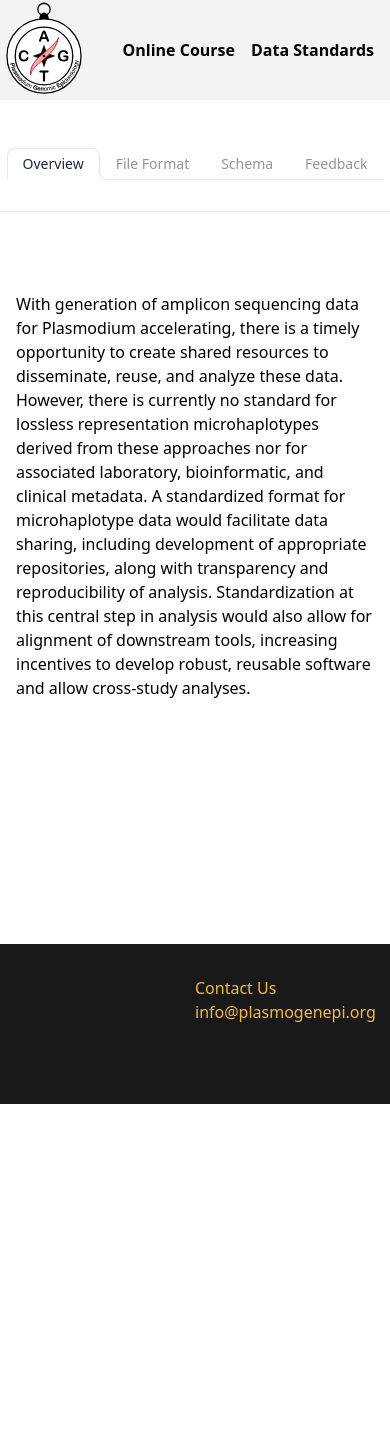
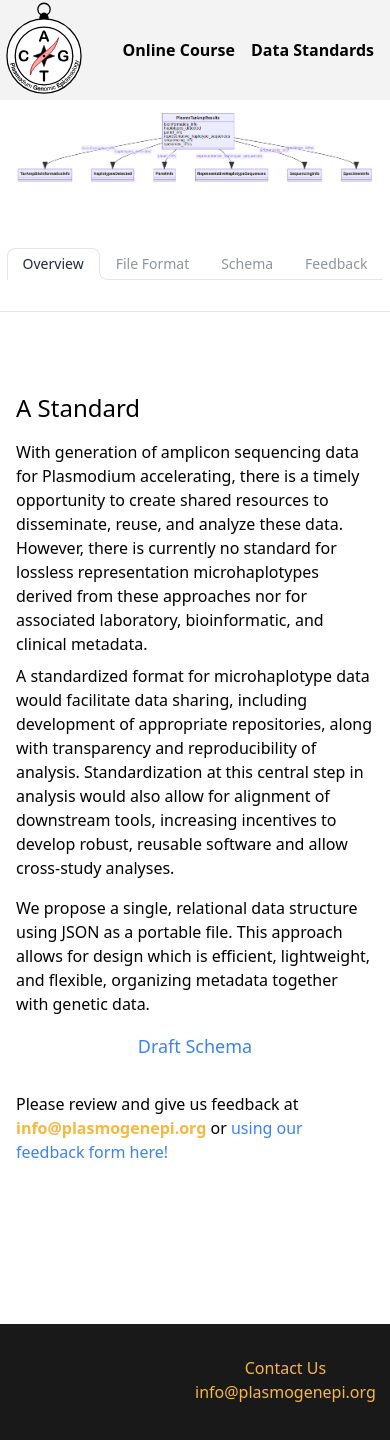
Before and after one commit to PlasmoGenEpi/plasmogenepi-website, a Next.js app: page /DataStandards in a window 390 px wide. Shown: the top 1440 px of the page. Before the commit the page ends 1104 px from the top, so only its background shows below. Built offline with nearby package versions, Linux system fonts and the light colour scheme.

Commit message:
changes to Outline && DataStandards

```diff
--- a/app/(Layout)/DataStandards/page.tsx
+++ b/app/(Layout)/DataStandards/page.tsx
@@ -3,13 +3,23 @@
 import AmpliconFileFormat from "@/app/components/DataStandards/Markdown/AmpliconFileFormat";
 import AmpliconFileFormatIntroduction from "@/app/components/DataStandards/Markdown/AmpliconFileFormatIntroduction";
 import MissionStatement from "@/app/components/DataStandards/MissionStatement";
+import Image from "next/image";
 import Link from "next/link";
 import { useState } from "react";
 
 export default function DataStandards() {
   const [page, setPage] = useState(0);
   return (
-    <div className="">
+    <div className="flex flex-col">
+      <div className="mx-auto px-4">
+        <Image
+          alt="schema"
+          src="/graph2.png"
+          width={1200}
+          height={700}
+          className=""
+        />
+      </div>
       <div className="mx-auto max-w-4xl py-12">
         <div className="tabs  justify-center">
           <a
@@ -17,7 +27,7 @@ export default function DataStandards() {
               setPage(0);
             }}
             className={
-              page === 0 ? "tab-active tab tab-lifted " : "tab tab-lifted pl-4"
+              page === 0 ? "tab tab-active tab-lifted " : "tab tab-lifted pl-4"
             }
           >
             Overview
@@ -27,7 +37,7 @@ export default function DataStandards() {
               setPage(1);
             }}
             className={
-              page === 1 ? "tab-active tab tab-lifted" : "tab tab-lifted"
+              page === 1 ? "tab tab-active tab-lifted" : "tab tab-lifted"
             }
           >
             File Format
@@ -37,7 +47,7 @@ export default function DataStandards() {
               setPage(2);
             }}
             className={
-              page === 2 ? "tab-active tab tab-lifted" : "tab tab-lifted"
+              page === 2 ? "tab tab-active tab-lifted" : "tab tab-lifted"
             }
           >
             Schema
@@ -47,7 +57,7 @@ export default function DataStandards() {
               setPage(3);
             }}
             className={
-              page === 3 ? "tab-active tab tab-lifted" : "tab tab-lifted"
+              page === 3 ? "tab tab-active tab-lifted" : "tab tab-lifted"
             }
           >
             Feedback
--- a/app/(Layout)/OnlineCourse/page.tsx
+++ b/app/(Layout)/OnlineCourse/page.tsx
@@ -1,71 +1,40 @@
 import Accordion from "@/app/components/Accordion";
 import Logo from "@/app/components/Logo";
 import Opening from "@/app/components/OnlineCourse/Opening";
-// &ndash;
-const pages: { id: number; content: string[]; title: string }[] = [
-  {
-    id: 0,
-    content: [],
-    title: "M0 - Malaria 101 - A prelude to Genetic Surveillance",
-  },
-  {
-    id: 0,
-    content: [],
-    title: "M1 - Malaria Epidemiology and Surveillance",
-  },
-  {
-    id: 0,
-    content: [],
-    title: "M2 - Basics of Malaria Genetic Surveillance",
-  },
-  {
-    id: 0,
-    content: [],
-    title: "M3 - Drug and Diagnostic Resistance",
-  },
-  {
-    id: 0,
-    content: [],
-    title: "M4 - Genetic Data Generation, Interpretation, and Applications",
-  },
-  {
-    id: 0,
-    content: [],
-    title:
-      "M5 - Using Genetic Diversity and Relatedness to Evaluate Transmission",
-  },
-  {
-    id: 0,
-    content: [],
-    title: "M6 - Study Design for Malaria Genetic Surveillance, Part 1 - Study",
-  },
-  {
-    id: 0,
-    content: [],
-    title: "Design and Sampling",
-  },
-  {
-    id: 0,
-    content: [],
-    title:
-      "M4.2 - Study Design for Malaria Genetic Surveillance, Part 2 - Power and Sample Size",
-  },
-  {
-    id: 0,
-    content: [],
-    title:
-      "M4.3 - Study Design for Malaria Genetic Surveillance, Part 3 - Connectivity and Importation",
-  },
-  {
-    id: 0,
-    content: [],
-    title: "M7 - Interpreting Results and Making Policy Recommendations",
-  },
-];
+import Link from "next/link";
 
 export default function OnlineCourse() {
   return (
     <div className="mx-4 max-w-6xl py-12 pb-80 md:mx-auto">
+      <div className=" grid pb-12 md:grid-cols-2">
+        <div className="flex text-center">
+          <div className="my-auto">
+            <h2 className="mb-4 text-2xl">Get Started on the Course</h2>
+            <p className="hidden md:block">
+              Follow the links to the right to get started with your Sleuthing &
+              Surveillance exercises.
+            </p>
+            <p className="md:hidden">
+              Follow the links below to get started with your Sleuthing &
+              Surveillance exercises.
+            </p>
+          </div>
+        </div>
+        <div className="flex flex-col gap-12 text-center md:mt-8">
+          <Link
+            href="https://rise.articulate.com/share/YNOwF89jtNTsz3q9YcC0xAJewoNCWqFy#/"
+            className="mx-auto w-fit rounded-lg bg-[#F3B941] px-2 py-4 text-xl font-bold text-[white]"
+          >
+            Genotype Sleuthing with SNPs and Microhaplotypes
+          </Link>
+          <Link
+            className="mx-auto w-fit rounded-lg bg-[#F3B941] px-2 py-4 text-xl font-bold text-[white]"
+            href="https://rise.articulate.com/share/6TCn8pd8EYNv9SYxpWmN4VSjs5JsWjJV#/"
+          >
+            M2 - Basics of Malaria Genetic Surveillance
+          </Link>
+        </div>
+      </div>
       <div className="">
         <Opening />
       </div>
--- a/app/components/Accordion.tsx
+++ b/app/components/Accordion.tsx
@@ -19,7 +19,11 @@ export default function Accordion({
         }}
         className={openPage === 0 ? "collapse collapse-open" : "collapse"}
       >
-        <div className="collapse-title text-2xl font-medium">
+        <div
+          className={
+            "collapse-title cursor-pointer text-2xl font-medium text-black"
+          }
+        >
           <h2 className=" text-2xl font-bold">
             {" "}
             Malaria 101 &ndash; A Prelude to Genetic Surveillance{" "}
@@ -257,7 +261,7 @@ export default function Accordion({
       >
         <div className="collapse-title text-2xl font-medium">
           <h2 className=" text-2xl font-bold">
-            M6 - Study Design for Malaria Genetic Surveillance, Part 1 - Study
+            M6 - Study Design for Malaria Genetic Surveillance
           </h2>
         </div>
         <div className="collapse-content px-8">
@@ -316,7 +320,7 @@ export default function Accordion({
           </ul>
         </div>
       </div>
-      <div
+      {/* <div
         onClick={(e) => {
           // console.log("hi", idx);
           setOpenPage(8);
@@ -370,7 +374,7 @@ export default function Accordion({
             <li className="list-disc">2 activites (20 minutes)</li>
           </ul>
         </div>
-      </div>
+      </div> */}
       <div
         onClick={(e) => {
           // console.log("hi", idx);
--- a/app/components/DataStandards/MissionStatement.tsx
+++ b/app/components/DataStandards/MissionStatement.tsx
@@ -1,19 +1,49 @@
+import Link from "next/link";
+
 export default function MissionStatement() {
   return (
-    <div className="mx-4">
-      <p>
+    <div className="mx-4 pb-40">
+      <h2 className="mb-4 text-2xl font-medium">A Standard</h2>
+      <p className="mb-2">
         With generation of amplicon sequencing data for Plasmodium accelerating,
         there is a timely opportunity to create shared resources to disseminate,
         reuse, and analyze these data. However, there is currently no standard
         for lossless representation microhaplotypes derived from these
         approaches nor for associated laboratory, bioinformatic, and clinical
-        metadata. A standardized format for microhaplotype data would facilitate
-        data sharing, including development of appropriate repositories, along
-        with transparency and reproducibility of analysis. Standardization at
-        this central step in analysis would also allow for alignment of
-        downstream tools, increasing incentives to develop robust, reusable
-        software and allow cross-study analyses.
+        metadata.
       </p>
+      <p className="mb-4">
+        A standardized format for microhaplotype data would facilitate data
+        sharing, including development of appropriate repositories, along with
+        transparency and reproducibility of analysis. Standardization at this
+        central step in analysis would also allow for alignment of downstream
+        tools, increasing incentives to develop robust, reusable software and
+        allow cross-study analyses.
+      </p>
+      <p className="mb-4">
+        We propose a single, relational data structure using JSON as a portable
+        file. This approach allows for design which is efficient, lightweight,
+        and flexible, organizing metadata together with genetic data.
+      </p>
+      <div className="mb-8 text-center">
+        <Link
+          className="mx-auto w-fit text-lg text-blue-500"
+          href="https://plasmogenepi.github.io/plasmo-tar-amp-schema/PlasmoTarAmpResults"
+        >
+          Draft Schema
+        </Link>
+      </div>
+      <span>Please review and give us feedback at </span>{" "}
+      <a
+        href="mailto:info@plasmogenepi.org"
+        className="font-bold text-[#F3B941]"
+      >
+        info@plasmogenepi.org
+      </a>{" "}
+      or{" "}
+      <Link href="/SignUp" className="font-medium text-blue-500">
+        using our feedback form here!
+      </Link>
     </div>
   );
 }
--- a/app/components/Footer.tsx
+++ b/app/components/Footer.tsx
@@ -2,7 +2,7 @@ export default function Footer() {
   return (
     <div className="h-40 bg-black bg-opacity-90 p-8">
       <div className="mx-auto grid max-w-6xl grid-cols-2">
-        <div className="col-start-2 col-end-3 grid">
+        <div className="col-start-2 col-end-3 ml-auto flex w-fit flex-col items-center">
           <div>
             <span className="mx-auto text-[#F3B941]">Contact Us</span>
           </div>
```
Also changed, not shown: public/graph.png (added), public/graph2.png (added).
